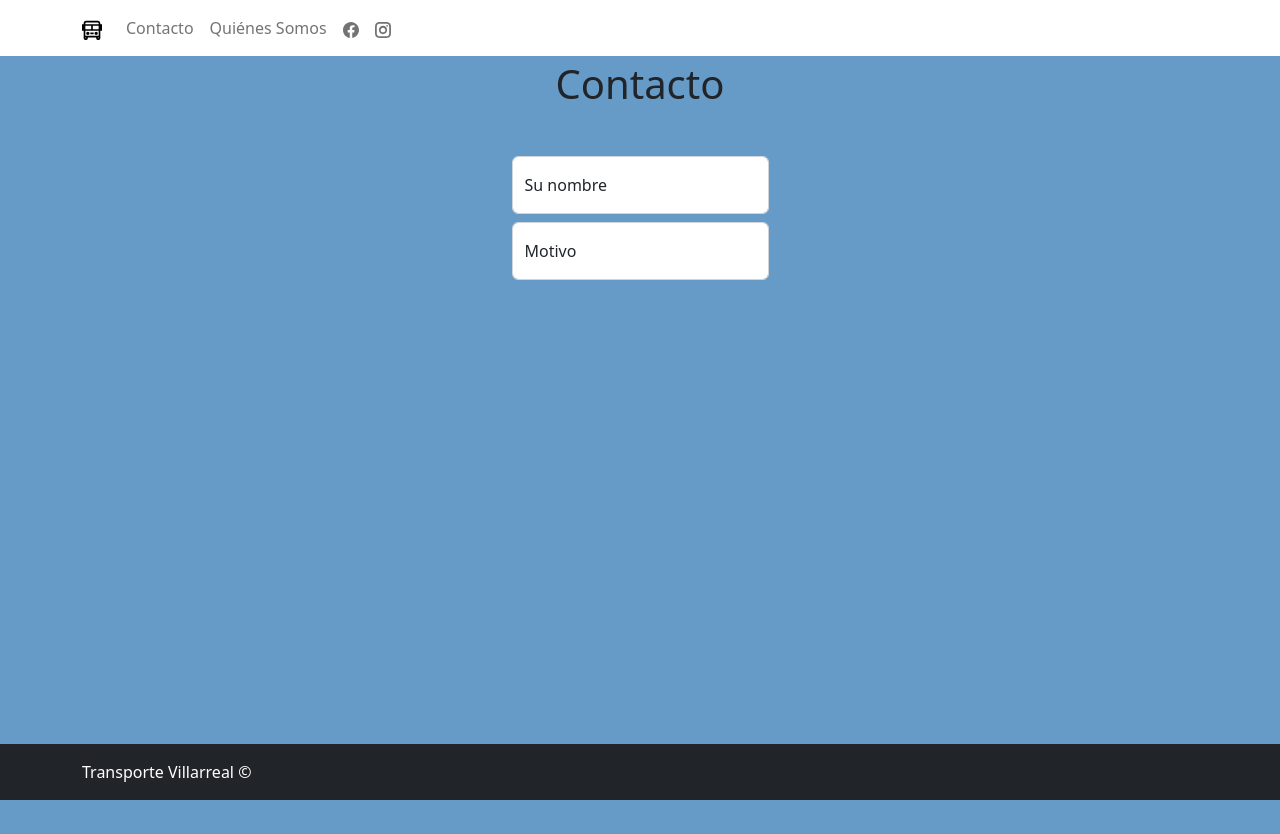
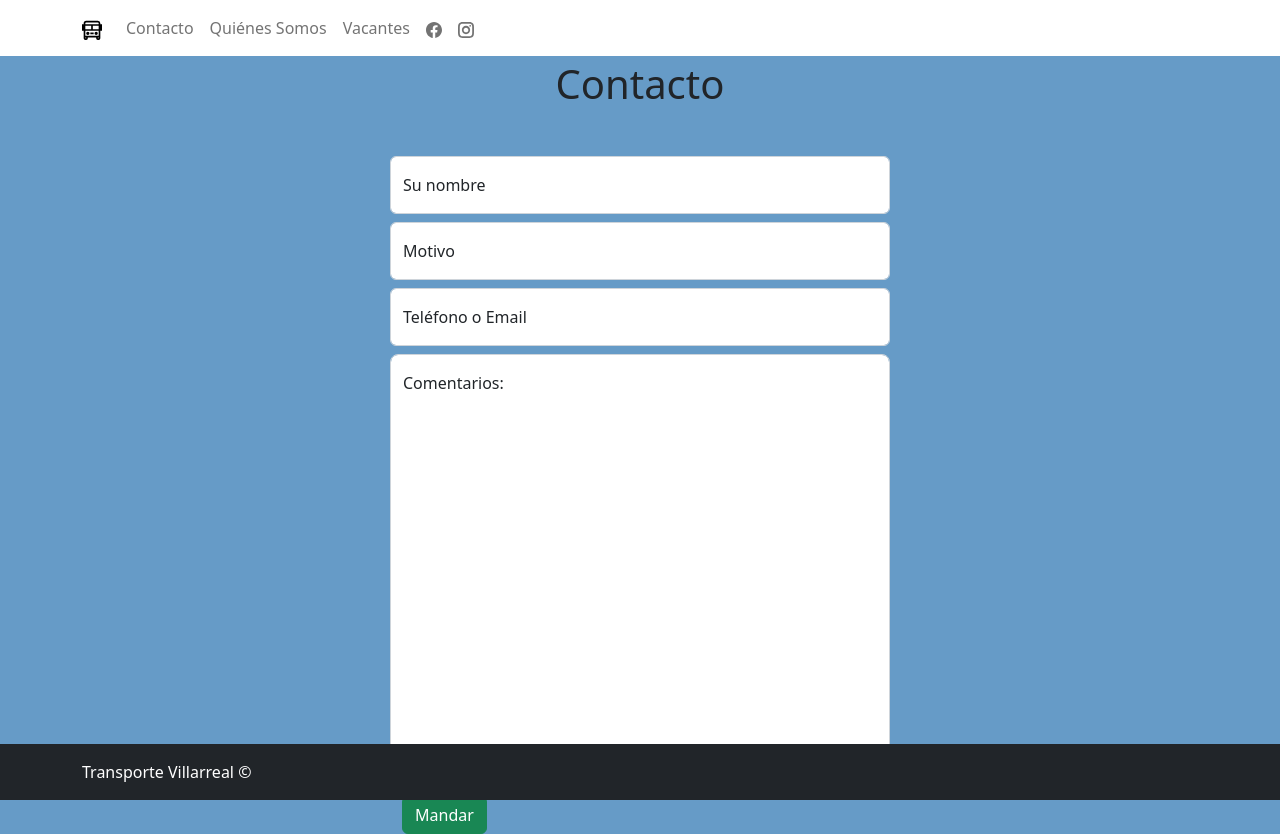
Before and after one commit to higashi04/mapShowing, a React (Create React App) app: page /contacto in a window 1280 px wide. Before the commit the page ends 800 px from the top, so only its background shows below. Built offline with nearby package versions, Linux system fonts and the light colour scheme.

Commit message:
se agregan vacantes

```diff
--- a/package.json
+++ b/package.json
@@ -7,6 +7,7 @@
     "@testing-library/react": "^13.2.0",
     "@testing-library/user-event": "^13.5.0",
     "autoprefixer": "^10.4.5",
+    "axios": "^0.27.2",
     "bootstrap": "^5.2.0-beta1",
     "react": "^18.1.0",
     "react-bootstrap": "^2.4.0",
--- a/src/App.js
+++ b/src/App.js
@@ -9,6 +9,7 @@ import Footer from "./components/footer/Footer";
 import Body from "./pages/Body/Body";
 import Contacto from "./pages/Contacto/Contacto";
 import About from "./pages/About/About";
+import Vacancies from "./pages/Vacancies/Vacancies";
 
 function App() {
   return (
@@ -18,6 +19,7 @@ function App() {
           <Route index element={<Body />} />
           <Route path='contacto' element={<Contacto/>}/>
           <Route path='about' element={<About/>}/>
+          <Route path='vacantes' element={<Vacancies/>}/>
         </Route>
       </Routes>
       <Footer/>
--- a/src/components/navbar/Navbar.jsx
+++ b/src/components/navbar/Navbar.jsx
@@ -30,6 +30,7 @@ const Navibar = () => {
             <Nav className="me-auto">
               <Nav.Link href="contacto">Contacto</Nav.Link>
               <Nav.Link href="about">Quiénes Somos</Nav.Link>
+              <Nav.Link href="vacantes">Vacantes</Nav.Link>
               <Nav.Link href="https://www.facebook.com/TranspoVillareal2022">
                 <BsFacebook />
               </Nav.Link>
--- /dev/null
+++ b/src/components/vacancieContainer/VacancyContainer.jsx
@@ -0,0 +1,16 @@
+import React from "react";
+
+const VacancyContainer = (props) => {
+  return (
+    <div className="container">
+      <div className="row">
+        <h1>{props.position}</h1>
+      </div>
+      <div className="row">
+        {`Edades de ${props.ageMin} a ${props.ageMax} años`}
+      </div>
+    </div>
+  );
+};
+
+export default VacancyContainer;
--- a/src/pages/Body/Body.jsx
+++ b/src/pages/Body/Body.jsx
@@ -10,11 +10,11 @@ const Body = () => {
 
   return (
     <div className="links">
-      <Link className="btn anchorBtn mx-3" to="contacto">
+      <Link className="btn anchorBtn mx-3" to="contacto" reloadDocument>
         {" "}
         Contacto{" "}
       </Link>
-      <Link className="btn anchorBtn mx-3" to="about">
+      <Link className="btn anchorBtn mx-3" to="about" reloadDocument>
         {" "}
         Quiénes Somos{" "}
       </Link>
--- a/src/pages/Contacto/Contacto.css
+++ b/src/pages/Contacto/Contacto.css
@@ -3,3 +3,12 @@
     align-items: center;
     justify-content: center;
 }
+
+.contact-input {
+    width: 500px;
+    height: auto;
+}
+
+#floatingComments {
+    height: 426px;
+}
--- a/src/pages/Contacto/Contacto.jsx
+++ b/src/pages/Contacto/Contacto.jsx
@@ -1,24 +1,59 @@
-import React, { useEffect } from "react";
-
+import React, { useState, useEffect } from "react";
+import { useNavigate } from "react-router-dom";
+import axios from "axios";
 import "./Contacto.css";
 
 const Contacto = () => {
+  const [name, setName] = useState("");
+  const [reason, setReason] = useState("");
+  const [contact, setContact] = useState("");
+  const [text, setText] = useState("");
   useEffect(() => {
     document.body.style.backgroundColor = "#669BC7";
   });
+  const resetForm = () =>{
+    setName('')
+    setContact('')
+    setReason('')
+    setText('')
+  }
+  const navigate = useNavigate()
+  const submitHandler = (e) => {
+    e.preventDefault()
+    axios({
+      method: "POST",
+      url: 'https://afternoon-citadel-81863.herokuapp.com/clientes/sendmail',
+      data: {
+        name: name,
+        reason: reason,
+        contact: contact,
+        text: text
+      }
+    }).then((response) => {
+      if(response.data.status === 'success'){
+        alert('Su forma ha sido mandada, pronto estaremos en contacto con usted.')
+        resetForm()
+      }else{
+        alert('Se produjo un error, favor de volver a intentar.')
+      }
+    })
+    navigate('/')
+  }
 
   return (
     <>
       <h1 className="contact-title mb-5">Contacto</h1>
       <div className="container contact-box">
-        <form action="" method="POST" target="_blank">
+        <form action="" method="POST" onSubmit={(e)=> submitHandler(e)}>
           <div className="row form-floating pb-2">
             <input
               type="text"
               name="name"
-              className="form-control"
+              className="form-control contact-input"
               id="user"
               placeholder="Su nombre"
+              value={name}
+              onChange={e => setName(e.target.value)}
               required
             />
             <label htmlFor="user">Su nombre</label>
@@ -26,14 +61,44 @@ const Contacto = () => {
           <div className="row form-floating pb-2">
             <input
               type="text"
-              name="name"
+              name="reason"
               className="form-control"
               id="reason"
+              value={reason}
+              onChange={e => setReason(e.target.value)}
               placeholder="Motivo"
               required
             />
             <label htmlFor="reason">Motivo</label>
           </div>
+          <div className="row form-floating pb-2">
+            <input
+              type="text"
+              name="contact"
+              className="form-control"
+              id="contact"
+              value={contact}
+              onChange={e => setContact(e.target.value)}
+              placeholder="Teléfono o Email"
+              required
+            />
+            <label htmlFor="contact">Teléfono o Email</label>
+          </div>
+          <div className="row form-floating">
+            <textarea
+              type="text"
+              className="form-control form-control-lg contact-text"
+              name="text"
+              id="floatingComments"
+              placeholder="Comentarios:"
+              onChange={e => setText(e.target.value)}
+              value={text}
+            ></textarea>
+            <label htmlFor="floatingComments" className="form-label">
+              Comentarios:{" "}
+            </label>
+          </div>
+          <button className="btn btn-success mt-3">Mandar</button>
         </form>
       </div>
     </>
--- /dev/null
+++ b/src/pages/Vacancies/Vacancies.jsx
@@ -0,0 +1,34 @@
+import React, { useState, useEffect } from "react";
+import axios from "axios";
+
+import VacancyContainer from "../../components/vacancieContainer/VacancyContainer";
+
+const Vacancies = () => {
+  const [data, setData] = useState([]);
+  const url =
+    "https://transportes-villarreal.herokuapp.com/vacantes/getVacancies";
+
+  useEffect(() => {
+    document.body.style.backgroundColor = "#669BC7";
+  });
+  const handleData = () => {
+    const options = { method: "GET", url: url };
+    axios
+      .request(options)
+      .then((res) => setData(res.data))
+      .catch(function (error) {
+        console.error(error);
+      });
+  };
+  useEffect(() => {
+    handleData();
+  }, []);
+  return (
+    <>
+      <h1>Vacancies</h1>
+      {data.map(item => <VacancyContainer key={item._id} position={item.position} ageMin={item.ageStart} ageMax={item.ageEnd} /> )}
+    </>
+  );
+};
+
+export default Vacancies;
```
Also changed, not shown: 1 other file (tests, documents, lock files or other folders).
